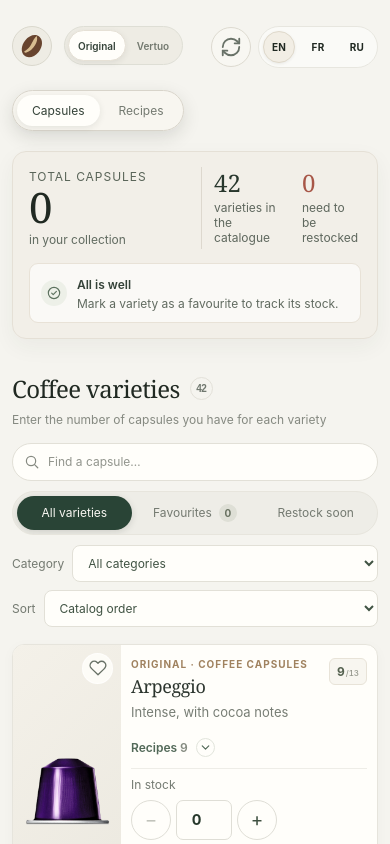
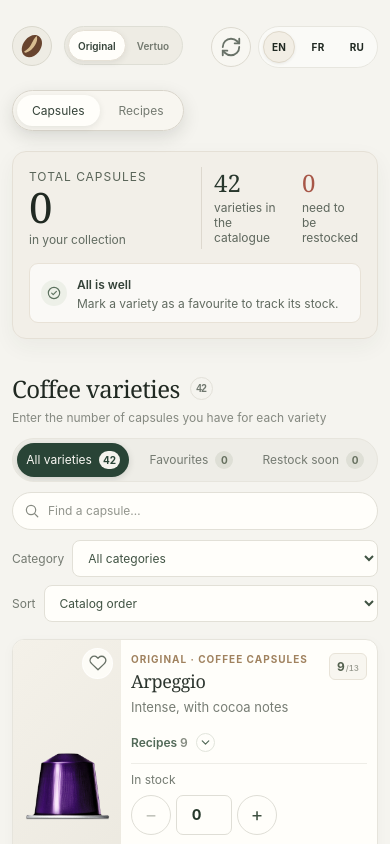
Before and after one commit to utkin-vitaliy/projects, a React (Vite) app in the folder capsule-shelf/: page /#capsules in a window 390 px wide. Shown: the top 844 px of the page. Built offline with nearby package versions, Linux system fonts and the light colour scheme.

Commit message:
Refine capsule catalog filters

```diff
--- a/capsule-shelf/src/App.tsx
+++ b/capsule-shelf/src/App.tsx
@@ -552,10 +552,10 @@ function CapsuleShelfApp({ account, rememberedAccount, namespace, onAccountChang
         <div className="catalog-heading-row">
           <div>
             <h2 id="catalog-title">{t("catalogTitle")} <span>{selectedCatalog.length}</span></h2>
+            <p className="catalog-hint">{t("catalogHint")}</p>
           </div>
-          <p className="catalog-hint">{t("catalogHint")}</p>
         </div>
-        <InventoryFilters catalog={selectedCatalog} category={categoryFilter} favoriteCount={selectedCatalog.filter(({ id }) => inventory[id]?.favorite).length} onCategoryChange={setCategoryFilter} onChange={selectInventoryFilter} onSearchChange={setCapsuleSearch} onSortChange={setCapsuleSort} search={capsuleSearch} sort={capsuleSort} value={filter} />
+        <InventoryFilters catalog={selectedCatalog} category={categoryFilter} favoriteCount={selectedCatalog.filter(({ id }) => inventory[id]?.favorite).length} lowStockCount={lowStockIds.length} onCategoryChange={setCategoryFilter} onChange={selectInventoryFilter} onSearchChange={setCapsuleSearch} onSortChange={setCapsuleSort} search={capsuleSearch} sort={capsuleSort} value={filter} />
         <CapsuleGrid
           catalog={localizedCapsules}
           inventory={inventory}
--- a/capsule-shelf/src/components/InventoryFilters.tsx
+++ b/capsule-shelf/src/components/InventoryFilters.tsx
@@ -14,13 +14,14 @@ type Props = {
   onSearchChange: (value: string) => void;
   catalog: Capsule[];
   favoriteCount: number;
+  lowStockCount: number;
   sort: CapsuleSort;
   onSortChange: (sort: CapsuleSort) => void;
 };
 
 const categoryKeys = ["limited", "italian", "decaffeinated", "world", "origins", "flavoured", "heritage"] as const;
 
-export function InventoryFilters({ value, onChange, category, onCategoryChange, search, onSearchChange, catalog, favoriteCount, sort, onSortChange }: Props) {
+export function InventoryFilters({ value, onChange, category, onCategoryChange, search, onSearchChange, catalog, favoriteCount, lowStockCount, sort, onSortChange }: Props) {
   const { t } = useLocale();
   const filters = [
     { id: "all" as const, label: t("allVarieties") },
@@ -31,10 +32,6 @@ export function InventoryFilters({ value, onChange, category, onCategoryChange,
   const categories = categoryKeys.filter((itemCategory) => populatedCategories.has(itemCategory));
   return (
     <div className="filter-controls">
-      <label className="search-field search-field--capsules">
-        <svg aria-hidden="true" viewBox="0 0 20 20"><circle cx="8.8" cy="8.8" r="5.8"/><path d="m13.2 13.2 4 4"/></svg>
-        <input aria-label={t("searchCapsules")} onChange={(event) => onSearchChange(event.target.value)} placeholder={t("searchCapsules")} type="search" value={search} />
-      </label>
       <div className="filter-tabs" role="group" aria-label={t("filterAria")}>
         {filters.map((filter) => (
           <button
@@ -45,10 +42,16 @@ export function InventoryFilters({ value, onChange, category, onCategoryChange,
             type="button"
           >
             {filter.label}
+            {filter.id === "all" && <span aria-hidden="true" className="filter-tab__count">{catalog.length}</span>}
             {filter.id === "favorites" && <span aria-hidden="true" className="filter-tab__count">{favoriteCount}</span>}
+            {filter.id === "low" && <span aria-hidden="true" className="filter-tab__count">{lowStockCount}</span>}
           </button>
         ))}
       </div>
+      <label className="search-field search-field--capsules">
+        <svg aria-hidden="true" viewBox="0 0 20 20"><circle cx="8.8" cy="8.8" r="5.8"/><path d="m13.2 13.2 4 4"/></svg>
+        <input aria-label={t("searchCapsules")} onChange={(event) => onSearchChange(event.target.value)} placeholder={t("searchCapsules")} type="search" value={search} />
+      </label>
       <div className="capsule-filter-selects">
         <label className="category-filter">
           <span>{t("category")}</span>
--- a/capsule-shelf/src/styles.css
+++ b/capsule-shelf/src/styles.css
@@ -172,19 +172,19 @@ h1 { margin: 0; color: var(--ink); font-size: clamp(28px, 3.5vw, 40px); font-wei
 .recipe-editor__done:disabled { opacity: .5; cursor: not-allowed; }
 
 .catalog-section { margin-top: 43px; }
-.catalog-heading-row { display: flex; justify-content: space-between; align-items: flex-end; gap: 20px; margin-bottom: 18px; }
+.catalog-heading-row { display: flex; justify-content: flex-start; align-items: flex-start; gap: 20px; margin-bottom: 18px; }
 .catalog-heading-row h2 { display: flex; align-items: center; gap: 10px; margin: 0; font-family: Georgia, 'Times New Roman', serif; font-size: 27px; font-weight: 500; letter-spacing: -.025em; }
 .catalog-heading-row h2 span { display: inline-grid; min-width: 23px; height: 23px; place-items: center; border: 1px solid #e3e1d9; border-radius: 50%; color: #70786f; font: 600 10px 'DM Sans', sans-serif; }
-.catalog-hint { margin: 0 0 3px; color: #858980; font-size: 12px; }
-.filter-controls { display: grid; grid-template-columns: minmax(180px, 1fr) auto; align-items: center; gap: 10px 14px; margin-bottom: 17px; }
-.search-field--capsules { width: 100%; }
+.catalog-hint { margin: 5px 0 0; color: #858980; font-size: 12px; }
+.filter-controls { display: flex; flex-wrap: wrap; align-items: center; gap: 10px 14px; margin-bottom: 17px; }
+.search-field--capsules { flex: 0 1 290px; width: min(100%, 290px); }
 .filter-tabs { display: flex; gap: 6px; width: fit-content; max-width: 100%; padding: 4px; overflow-x: auto; border: 1px solid #e7e5dd; border-radius: 999px; background: #eeede7; }
 .filter-tab { display: inline-flex; align-items: center; justify-content: center; gap: 7px; padding: 8px 14px; border: 0; border-radius: 999px; color: #747a71; background: transparent; font-size: 11px; cursor: pointer; white-space: nowrap; transition: color .18s ease, background .18s ease, box-shadow .18s ease; }
 .filter-tab__count { display: inline-grid; min-width: 18px; height: 18px; padding: 0 4px; place-items: center; border-radius: 999px; color: #66705f; background: #dedfd6; font-size: 10px; font-weight: 650; line-height: 1; }
 .filter-tab:hover { color: var(--ink); }
 .filter-tab.is-active { color: #f9f8f3; background: var(--olive); box-shadow: 0 2px 7px rgb(32 41 34 / 15%); }
 .filter-tab.is-active .filter-tab__count { color: var(--olive); background: #f4f3ed; }
-.capsule-filter-selects { display: flex; grid-column: 1 / -1; align-items: center; justify-content: flex-end; gap: 14px; }
+.capsule-filter-selects { display: flex; align-items: center; justify-content: flex-end; gap: 14px; margin-left: auto; }
 .category-filter, .sort-filter { display: inline-flex; align-items: center; gap: 8px; color: #747a71; font-size: 12px; white-space: nowrap; }
 .category-filter select, .sort-filter select { min-width: 165px; padding: 9px 28px 9px 11px; border: 1px solid #e2e0d7; border-radius: 8px; color: #405343; background: #fffefa; font: inherit; cursor: pointer; }
 .capsule-grid { display: grid; grid-template-columns: repeat(3, minmax(0, 1fr)); gap: 17px; align-items: start; }
@@ -380,10 +380,11 @@ button:focus-visible, a:focus-visible, input:focus-visible { outline: 3px solid
   .catalog-heading-row { align-items: flex-start; flex-direction: column; gap: 7px; margin-bottom: 13px; }
   .catalog-heading-row h2 { font-size: 24px; }
   .catalog-hint { font-size: 12px; }
-  .filter-controls { grid-template-columns: minmax(0, 1fr); align-items: stretch; }
+  .filter-controls { align-items: stretch; flex-direction: column; }
+  .search-field--capsules { flex: none; width: 100%; }
   .filter-tabs { width: 100%; }
   .filter-tab { flex: 1; padding-right: 9px; padding-left: 9px; font-size: 12px; }
-  .capsule-filter-selects { grid-column: auto; align-items: stretch; flex-direction: column; gap: 8px; }
+  .capsule-filter-selects { align-items: stretch; flex-direction: column; gap: 8px; margin-left: 0; }
   .category-filter, .sort-filter { justify-content: space-between; }
   .category-filter select, .sort-filter select { flex: 1; }
   .capsule-grid { grid-template-columns: 1fr; gap: 12px; }
```
